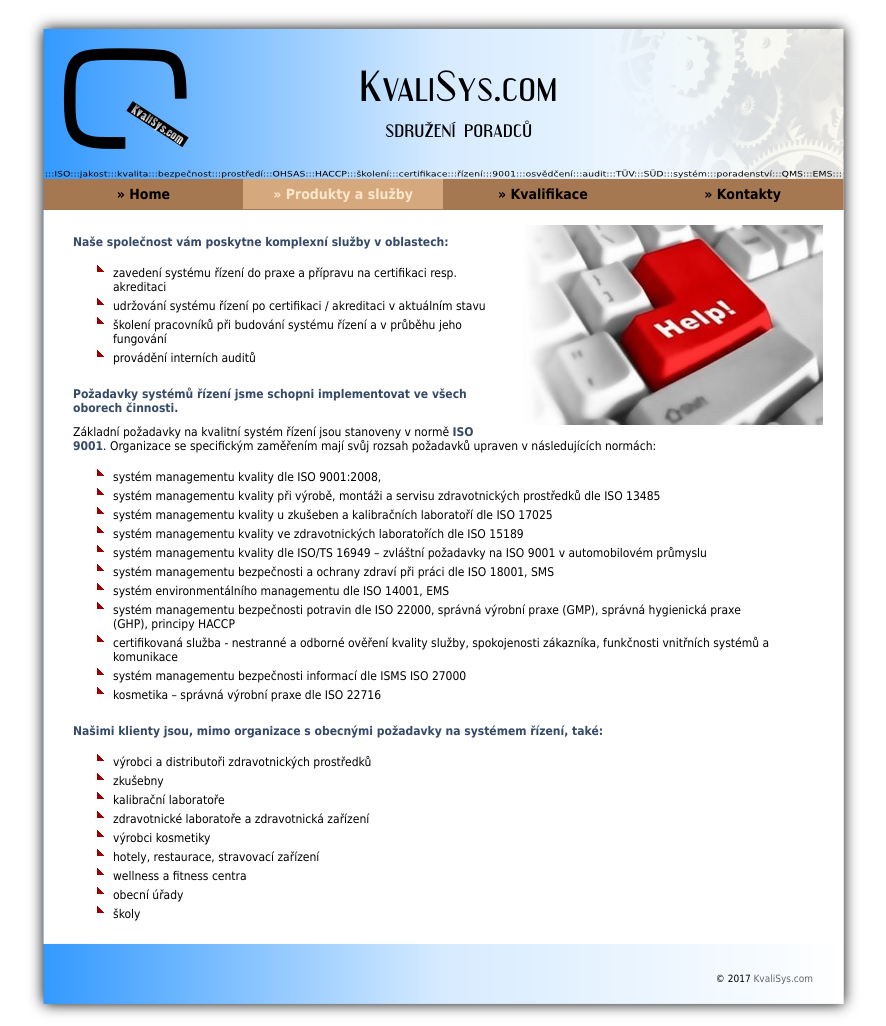
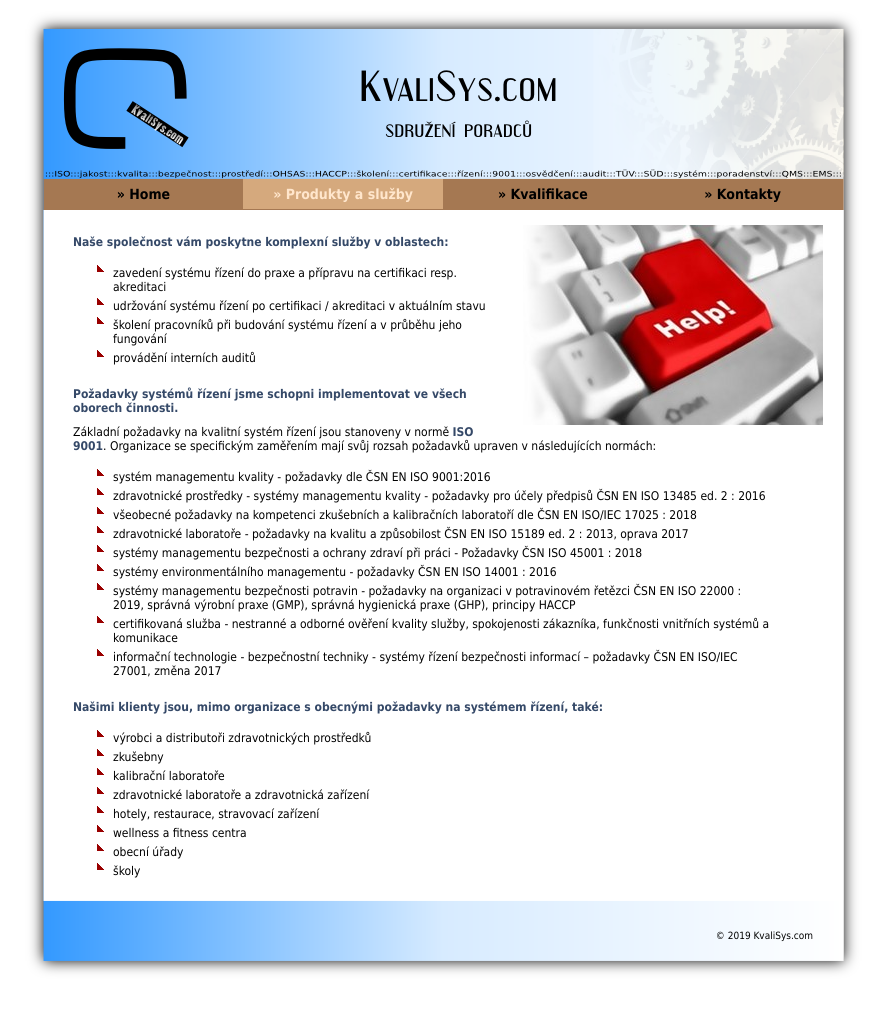
Before and after one commit to kvalisys/kvalisys.github.io, a plain HTML site: page produkty.html in a window 1280 px wide. Shown: the whole page, without its empty margins (197-1083 px from the left). After the commit the page ends 988 px from the top, so only its background shows below. Drawn offline with Linux system fonts and the light colour scheme.

Commit message:
update 2019, new contacts

```diff
--- a/produkty.html
+++ b/produkty.html
@@ -52,42 +52,38 @@
       v následujících normách:
       <ul>
        <li>
-        systém managementu kvality dle ISO 9001:2008,
+        systém managementu kvality - požadavky dle ČSN EN ISO 9001:2016
        </li>
        <li>
-        systém managementu kvality při výrobě, montáži a servisu zdravotnických
-        prostředků dle ISO 13485
+        zdravotnické prostředky - systémy managementu kvality - požadavky pro účely
+		předpisů  ČSN EN ISO 13485 ed. 2 : 2016
        </li>
        <li>
-        systém managementu kvality u zkušeben a kalibračních laboratoří dle ISO
-        17025
+        všeobecné požadavky na kompetenci zkušebních a kalibračních laboratoří dle
+		ČSN EN ISO/IEC 17025 : 2018
        </li>
        <li>
-        systém managementu kvality ve zdravotnických laboratořích dle ISO 15189
+        zdravotnické laboratoře - požadavky na kvalitu a způsobilost ČSN EN ISO 15189
+		ed. 2 : 2013, oprava 2017
        </li>
        <li>
-        systém managementu kvality dle ISO/TS 16949 – zvláštní požadavky na ISO
-        9001 v automobilovém průmyslu
+        systémy managementu bezpečnosti a ochrany zdraví při práci - Požadavky ČSN ISO
+		45001 : 2018
        </li>
        <li>
-        systém managementu bezpečnosti a ochrany zdraví při práci dle ISO 18001, SMS
+        systémy environmentálního managementu - požadavky ČSN EN ISO 14001 : 2016
        </li>
        <li>
-        systém environmentálního managementu dle ISO 14001, EMS
+        systémy managementu bezpečnosti potravin - požadavky na organizaci v potravinovém
+		řetězci ČSN EN ISO 22000 : 2019, správná výrobní praxe (GMP), správná hygienická
+		praxe (GHP), principy HACCP
        </li>
        <li>
-        systém managementu bezpečnosti potravin dle ISO 22000, správná výrobní
-        praxe (GMP), správná hygienická praxe (GHP), principy HACCP
+        certifikovaná služba - nestranné a odborné ověření kvality služby, spokojenosti
+		zákazníka, funkčnosti vnitřních systémů a komunikace
        </li>
        <li>
-        certifikovaná služba - nestranné a odborné ověření kvality služby,
-        spokojenosti zákazníka, funkčnosti vnitřních systémů a komunikace
-       </li>
-       <li>
-        systém managementu bezpečnosti informací dle ISMS ISO 27000
-       </li>
-       <li>
-        kosmetika – správná výrobní praxe dle ISO 22716
+        informační technologie - bezpečnostní techniky - systémy řízení bezpečnosti informací – požadavky ČSN EN ISO/IEC 27001, změna 2017
        </li>
       </ul>
      </div>
@@ -108,9 +104,6 @@
         zdravotnické laboratoře a zdravotnická zařízení
        </li>
        <li>
-        výrobci kosmetiky
-       </li>
-       <li>
         hotely, restaurace, stravovací zařízení
        </li>
        <li>
@@ -128,7 +121,7 @@
    </div>
    <div id="footer">
     <div id="footerText">
-     &copy; 2017 <a href="mailto:webmaster@kvalisys.com">KvaliSys.com</a>
+     &copy; 2019 KvaliSys.com
     </div>
    </div>
   </div>
```
Also changed, not shown: index.html (+1 -1 lines), kontakty.html (+18 -5 lines), kvalifikace.html (+1 -1 lines).
